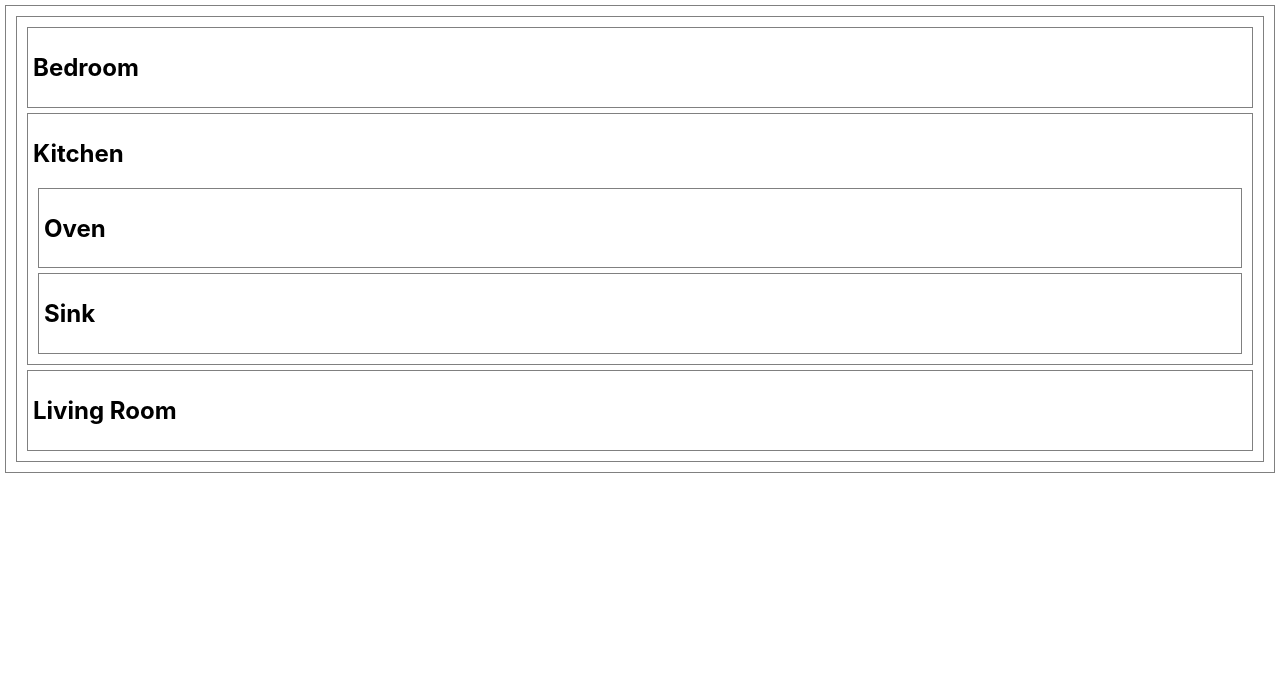
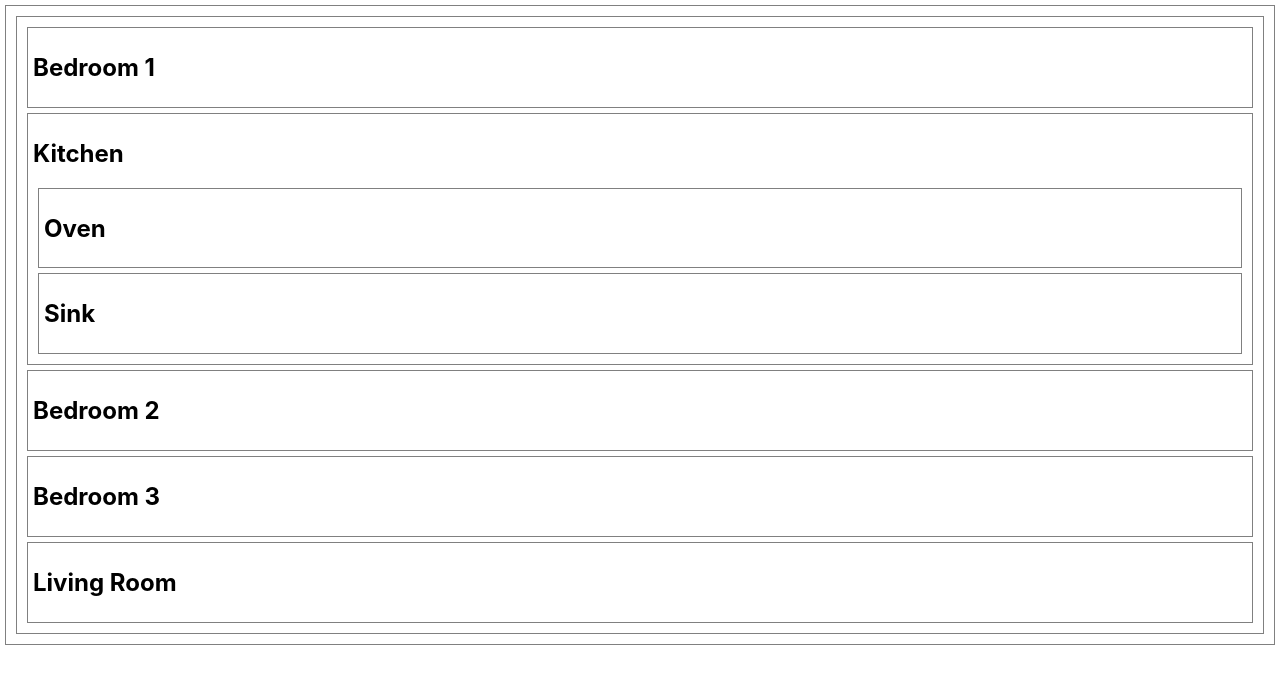
Before and after one commit to zaragotcode/floorplan-lab, a React (Create React App) app: page / in a window 1280 px wide. Shown: the top 684 px of the page. Built offline with nearby package versions, Linux system fonts and the light colour scheme.

Commit message:
complete bedroom divs

```diff
--- a/src/Bedroom.jsx
+++ b/src/Bedroom.jsx
@@ -1,10 +1,9 @@
 
 
 function Bedroom(props) {
-  const bedNum = [1, 2]
   return (
     <div>
-      <h2>Bedroom</h2>
+      <h2>Bedroom {props.bedNum}</h2>
     </div>
   )
 }
--- a/src/FloorPlan.jsx
+++ b/src/FloorPlan.jsx
@@ -4,12 +4,13 @@ import Bedroom from "./Bedroom"
 import Bath from "./Bath"
 
 function FloorPlan(props) {
-  const bedNum = ["1", "2"]
 
   return (
     <>
-      <Bedroom bedroom={[bedNum]}/>
+      <Bedroom bedNum={1}/>
       <Kitchen />
+      <Bedroom bedNum={2}/>
+      <Bedroom bedNum={3}/>
       <LivingRoom />
     </>
   )
```
